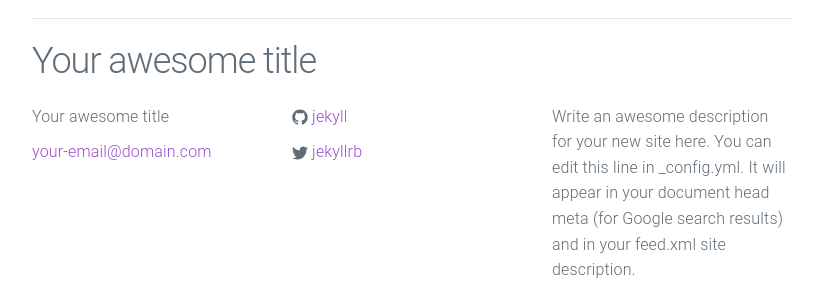
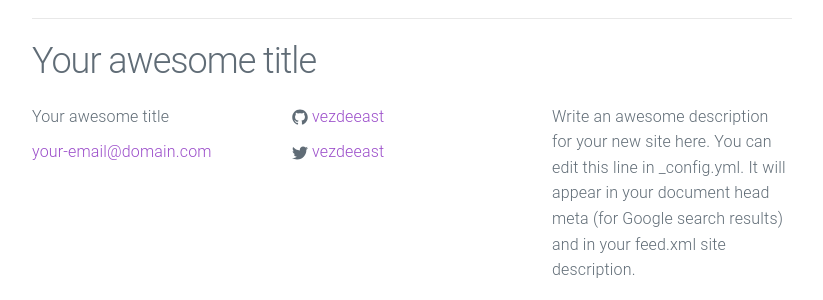
Before and after one commit to VezdeEast/vezdeeast.github.io, a Jekyll site: the page built from index.html, in a window 1280 px wide. Shown: the part 795-1095 px from the top of the page, without its empty margins (228-1051 px from the left). Built offline with Jekyll 4.4.1, drawn with Linux system fonts in a browser that asks for light colours.

Commit message:
Update _config.yml

```diff
--- a/_config.yml
+++ b/_config.yml
@@ -5,10 +5,10 @@
   Write an awesome description for your new site here. You can edit this
   line in _config.yml. It will appear in your document head meta (for
   Google search results) and in your feed.xml site description.
-baseurl: "/urban-theme" # the subpath of your site, e.g. /blog
-url: "http://yourdomain.com" # the base hostname & protocol for your site
-twitter_username: jekyllrb
-github_username:  jekyll
+baseurl: "/" # the subpath of your site, e.g. /blog
+url: "http://vezdeeast.github.io" # the base hostname & protocol for your site
+twitter_username: vezdeeast
+github_username: vezdeeast
 
 # Build settings
 markdown: kramdown
```
